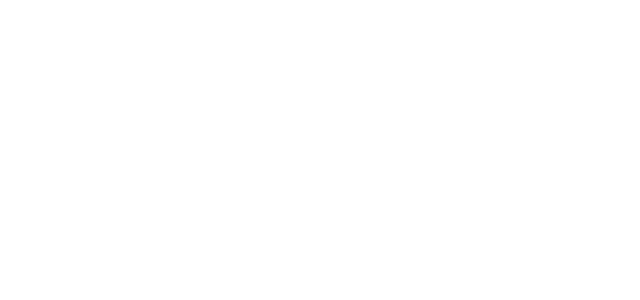
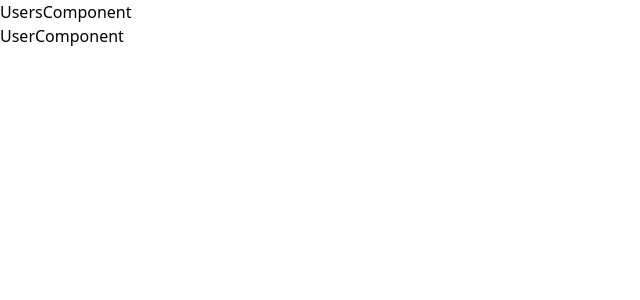
Before and after one commit to vlcdck/okten-react, a React (Vite) app: page / in a window 1280 px wide. Shown: the top 300 px of the page, without its empty margins (0-640 px from the left). Built offline with nearby package versions, Linux system fonts and the light colour scheme; no server answers.

Commit message:
Complete Lesson 7 task 1

```diff
--- a/src/App.tsx
+++ b/src/App.tsx
@@ -1,9 +1,11 @@
 import './App.css'
+import {UsersComponent} from "./components/UsersComponent.tsx";
 
 function App() {
 
     return (
         <>
+            <UsersComponent/>
         </>
     )
 }
--- /dev/null
+++ b/src/components/UserComponent.tsx
@@ -0,0 +1,17 @@
+import {FC, memo} from "react";
+
+
+interface UserComponentProps {
+    arr: number[]
+}
+
+export const UserComponent: FC<UserComponentProps> = memo((arr) => {
+    console.log('UserComponent')
+    console.log(arr);
+
+    return (
+        <div>
+            UserComponent
+        </div>
+    );
+})
--- /dev/null
+++ b/src/components/UsersComponent.tsx
@@ -0,0 +1,29 @@
+import {UserComponent} from "./UserComponent.tsx";
+import {useEffect, useMemo, useState} from "react";
+
+export const UsersComponent = () => {
+        console.log('UsersComponent')
+
+        const [users, setUsers] = useState<any[]>([])
+
+        const arr: number[] = useMemo(() => {
+            return [1, 2, 3]
+        }, [])
+
+        // const arr: number[] = [1, 2, 3];
+
+        useEffect(() => {
+            fetch('https://jsonplaceholder.typicode.com/users')
+                .then(res => res.json())
+                .then(data => setUsers(data))
+        }, [])
+
+
+        return (
+            <div>
+                UsersComponent
+                <UserComponent arr={arr}/>
+            </div>
+        );
+    }
+;
```
